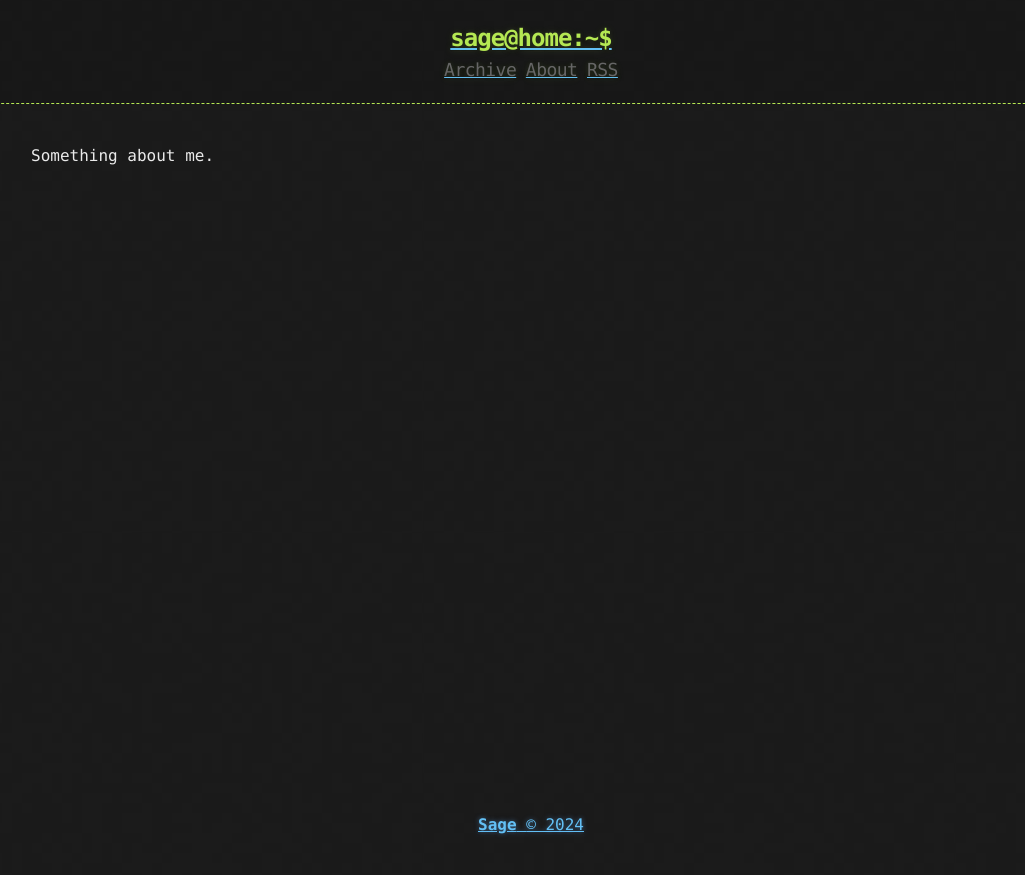
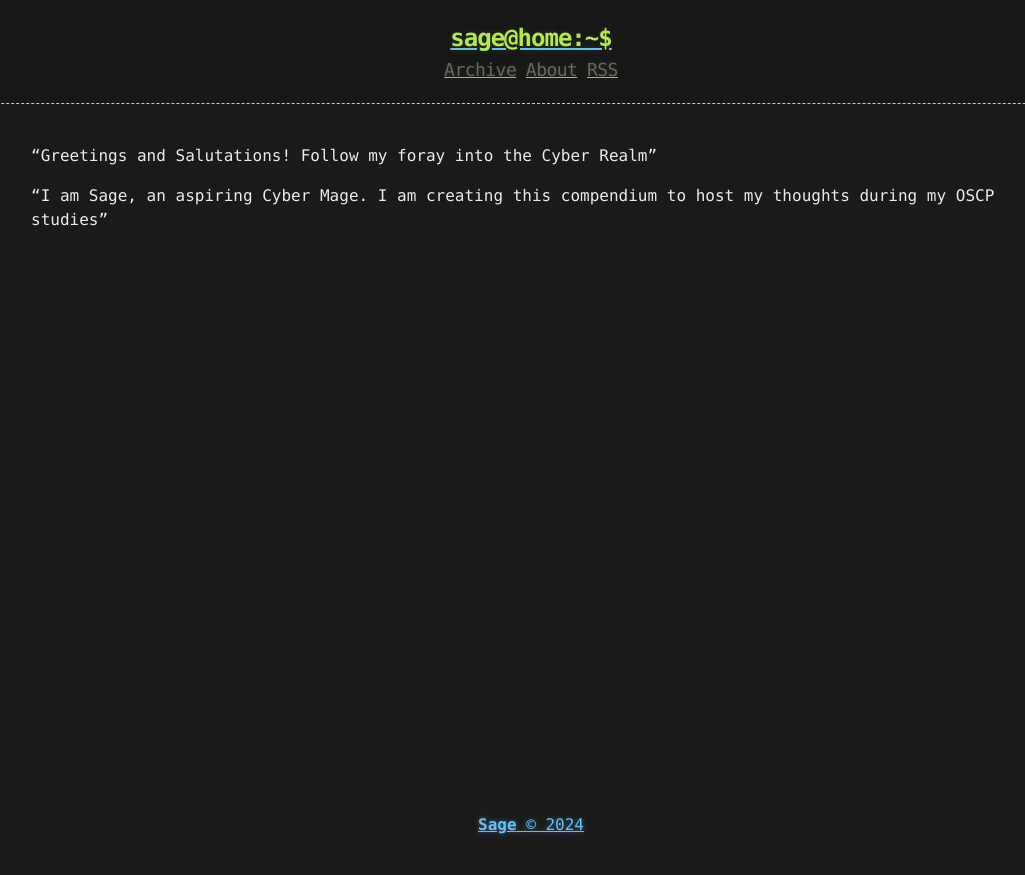
Before and after one commit to DeltaLogic/deltalogic.github.io, a Jekyll site: the page built from about.md, in a window 1280 px wide. Shown: the top 875 px of the page, without its empty margins (109-1134 px from the left). Built offline with Jekyll 4.4.1, drawn with Linux system fonts in a browser that asks for light colours.

Commit message:
Update about.md

```diff
--- a/about.md
+++ b/about.md
@@ -3,4 +3,6 @@ layout: page
 title: About
 ---
 
-Something about me.
+"Greetings and Salutations! Follow my foray into the Cyber Realm"
+
+"I am Sage, an aspiring Cyber Mage. I am creating this compendium to host my thoughts during my OSCP studies"
```
